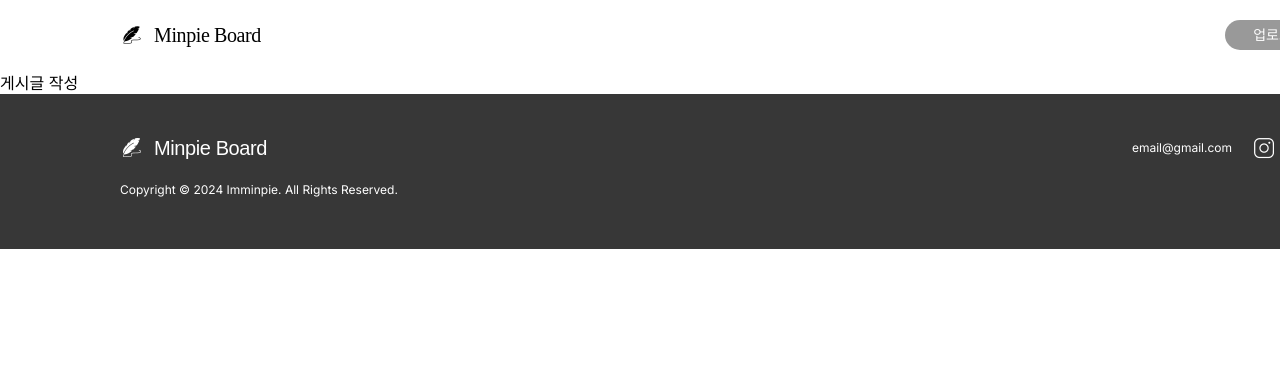
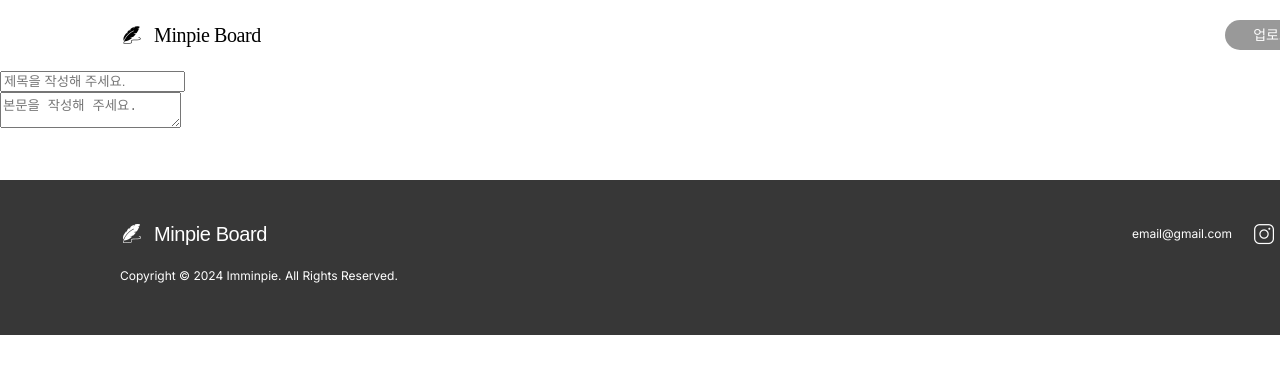
Before and after one commit to imminpie/learn-fullstack, a React (Create React App) app in the folder spring-react-mysql/board-front/: page /board/write in a window 1280 px wide. Shown: the top 374 px of the page. Built offline with nearby package versions, Linux system fonts and the light colour scheme; a web font is replaced by a local one.

Commit message:
feat: 게시물 작성 페이지 구조 작성

```diff
--- a/spring-react-mysql/board-front/src/views/Board/Write/index.tsx
+++ b/spring-react-mysql/board-front/src/views/Board/Write/index.tsx
@@ -1,5 +1,56 @@
+import { useEffect, useRef, useState } from 'react';
 import './style.css';
+import { useBoardStore } from 'stores';
 
 export default function Write() {
-  return <div>게시글 작성</div>;
+  const { title, setTitle } = useBoardStore();
+  const { content, setContent } = useBoardStore();
+  const { boardImageFileList, setBoardImageFileList } = useBoardStore();
+  const { resetBoard } = useBoardStore();
+  const [imageUrls, setImageUrls] = useState<string[]>([]);
+
+  const contentRef = useRef<HTMLTextAreaElement | null>(null);
+  const imageInputRef = useRef<HTMLInputElement | null>(null);
+
+  useEffect(() => {
+    resetBoard();
+  }, []);
+
+  return (
+    <div className='board-write-wrapper'>
+      <div className='board-write-container'>
+        <div className='board-write-box'>
+          <div className='board-write-title-box'>
+            <input
+              className='board-write-title-input'
+              type='text'
+              placeholder='제목을 작성해 주세요.'
+              value={title}
+            />
+          </div>
+          <div className='divider'></div>
+          <div className='board-write-content-box'>
+            <textarea
+              ref={contentRef}
+              className='board-write-content-textarea'
+              placeholder='본문을 작성해 주세요.'
+              value={content}
+            ></textarea>
+            <div className='icon-button'>
+              <div className='icon image-box-light-icon'></div>
+            </div>
+            <input ref={imageInputRef} type='file' accept='image/*' style={{ display: 'none' }} />
+          </div>
+          <div className='board-write-images-box'>
+            <div className='board-write-image-box'>
+              <div className='board-write-image'></div>
+              <div className='icon-button image-close'>
+                <div className='icon close-icon'></div>
+              </div>
+            </div>
+          </div>
+        </div>
+      </div>
+    </div>
+  );
 }
```
